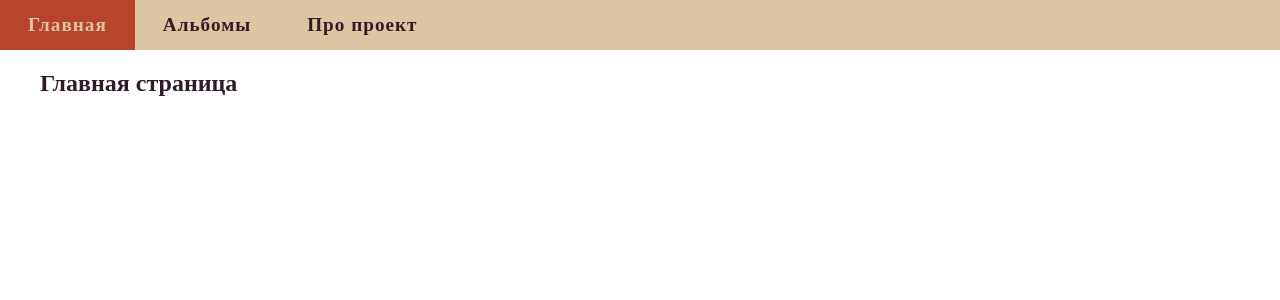
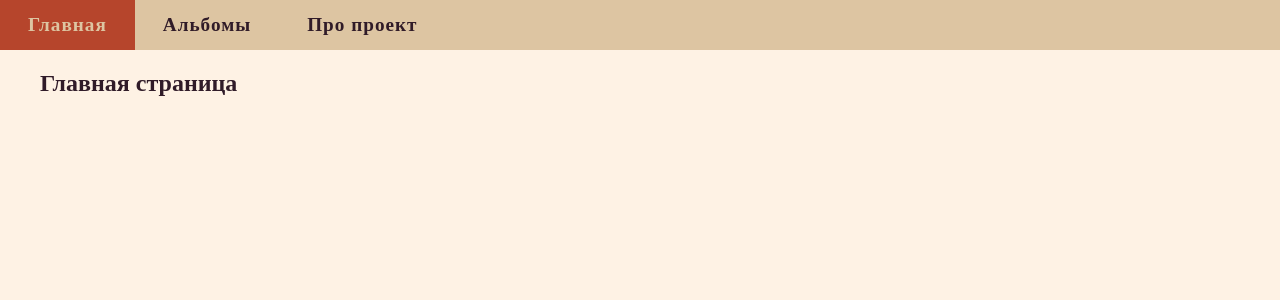
Before and after one commit to VladymyrPypko/homework38, a React (Vite) app: page / in a window 1280 px wide. Shown: the top 300 px of the page. Built offline with nearby package versions, Linux system fonts and the light colour scheme.

Commit message:
added bg color for App

```diff
--- a/src/App.module.css
+++ b/src/App.module.css
@@ -0,0 +1,6 @@
+.wrapper {
+  width: 100%;
+  min-height: 100vh;
+  height: 100%;
+  background-color: #fef2e4;
+}
--- a/src/App.tsx
+++ b/src/App.tsx
@@ -1,5 +1,5 @@
 import { Routes, Route, BrowserRouter as Router } from 'react-router-dom';
-// import styles from './App.module.css';
+import styles from './App.module.css';
 import Header from './components/Header/Header';
 import Home from './pages/Home/Home';
 import Albums from './pages/Albums/Albums';
@@ -8,6 +8,7 @@ import About from './pages/About/About';
 
 function App() {
   return (
+    <div className={styles.wrapper}>
       <Router>
         <Header></Header>
         <Routes>
@@ -17,6 +18,7 @@ function App() {
           <Route path='/about' element={<About></About>}></Route>
         </Routes>
       </Router>
+    </div>
   )
 }
 
```
Lines whose indentation alone changed are shown as unchanged.
